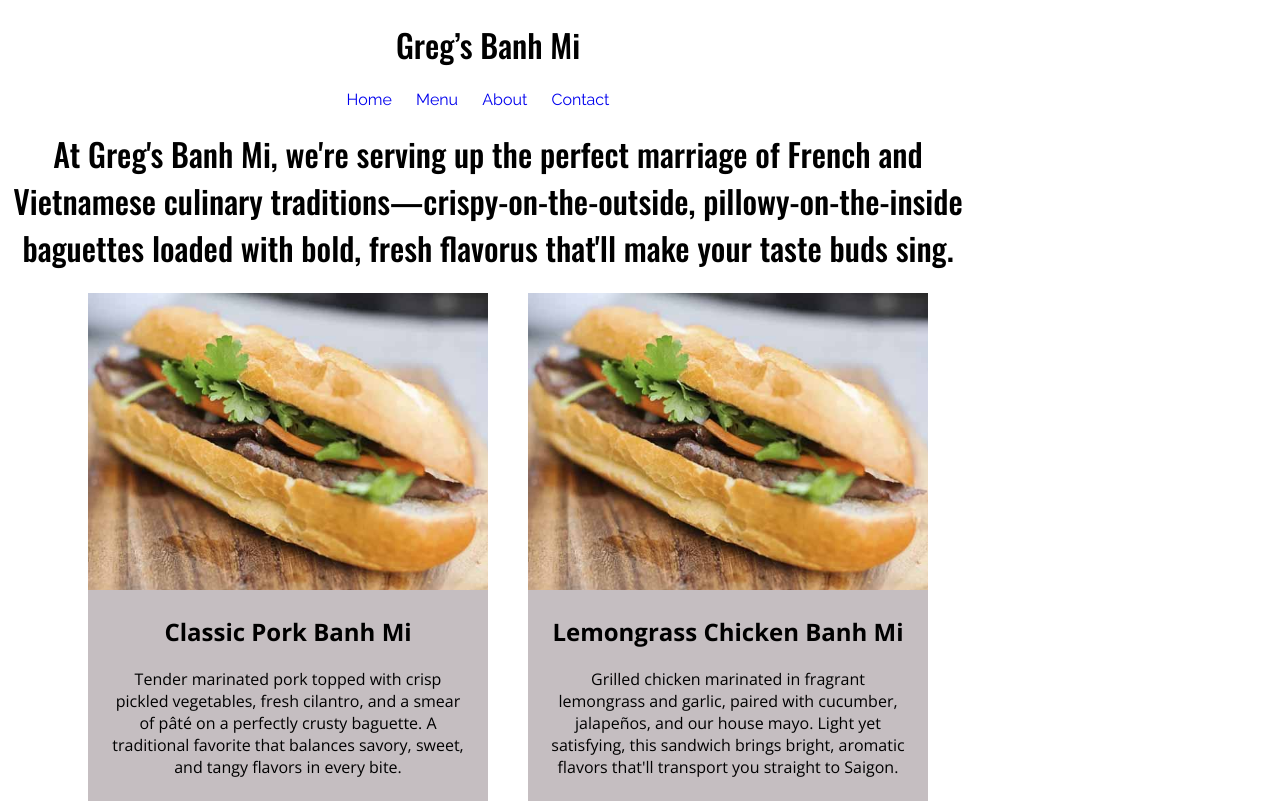
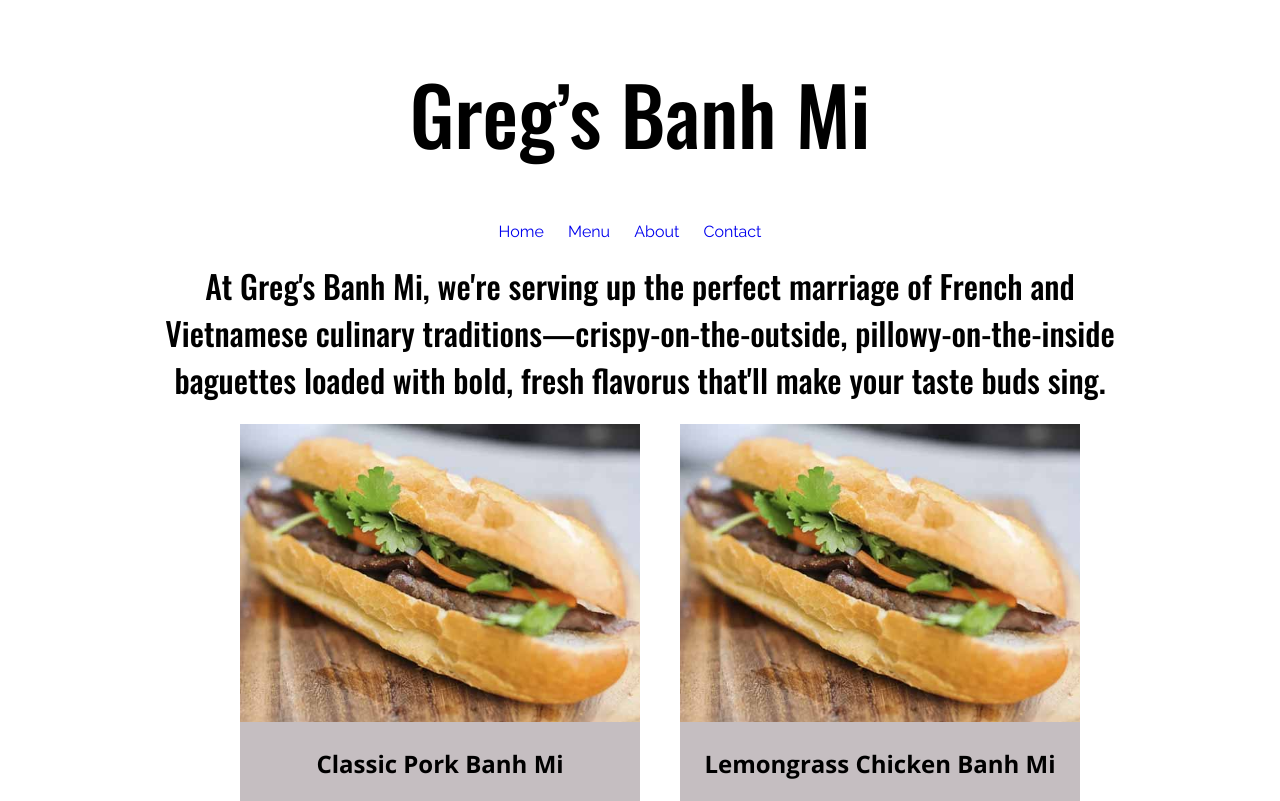
Before and after one commit to BZ-coder/excercise6, a plain HTML site: page index.html in a window 1280 px wide. Shown: the top 801 px of the page. Drawn offline with nearby package versions, Linux system fonts and the light colour scheme.

Commit message:
margin, title text

```diff
--- a/index.html
+++ b/index.html
@@ -16,6 +16,7 @@
         font-size: 16px;
         width: 960px;
         text-align: center;
+        margin: auto;
       }
 
       h1 {
@@ -25,7 +26,10 @@
         font-style: normal;
       }
 
-      #site-title {}
+      #site-title {
+        font-size: 80px;
+        margin-bottom: 50px;
+      }
 
       nav {
         font-family: "Raleway", sans-serif;
```
